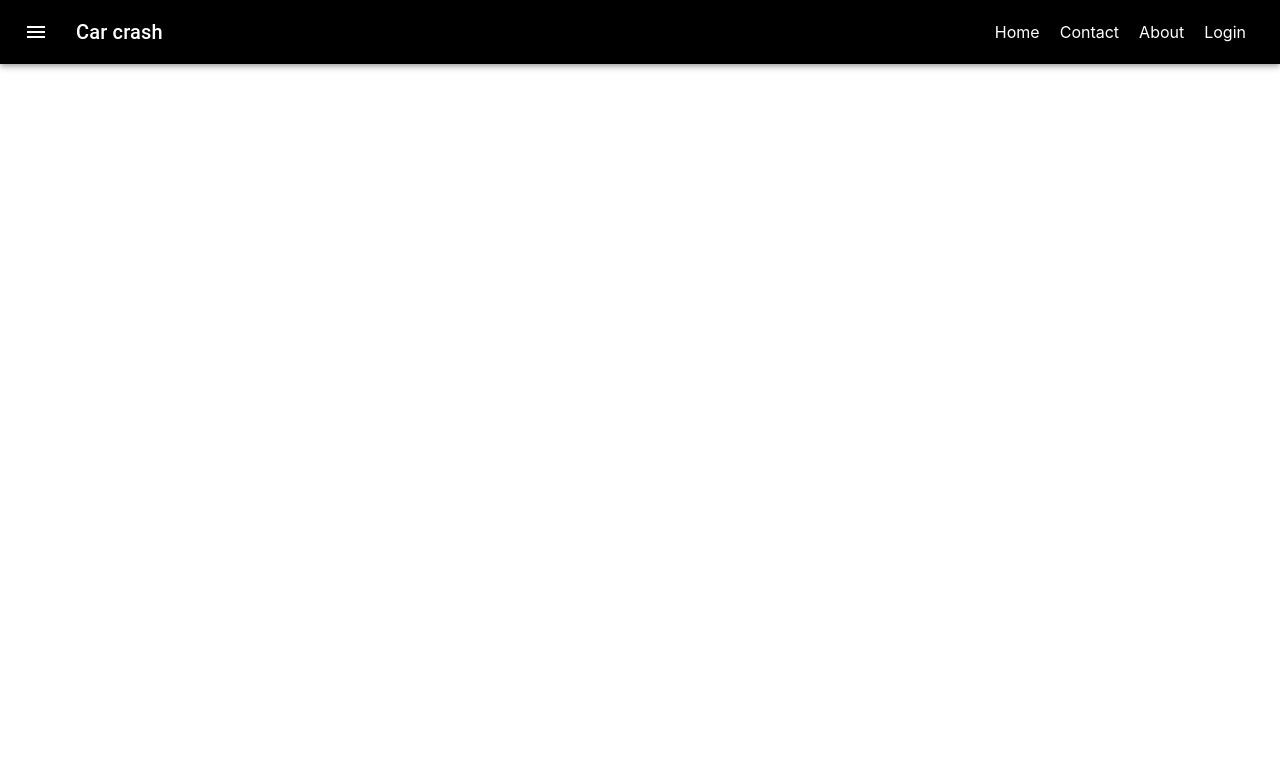
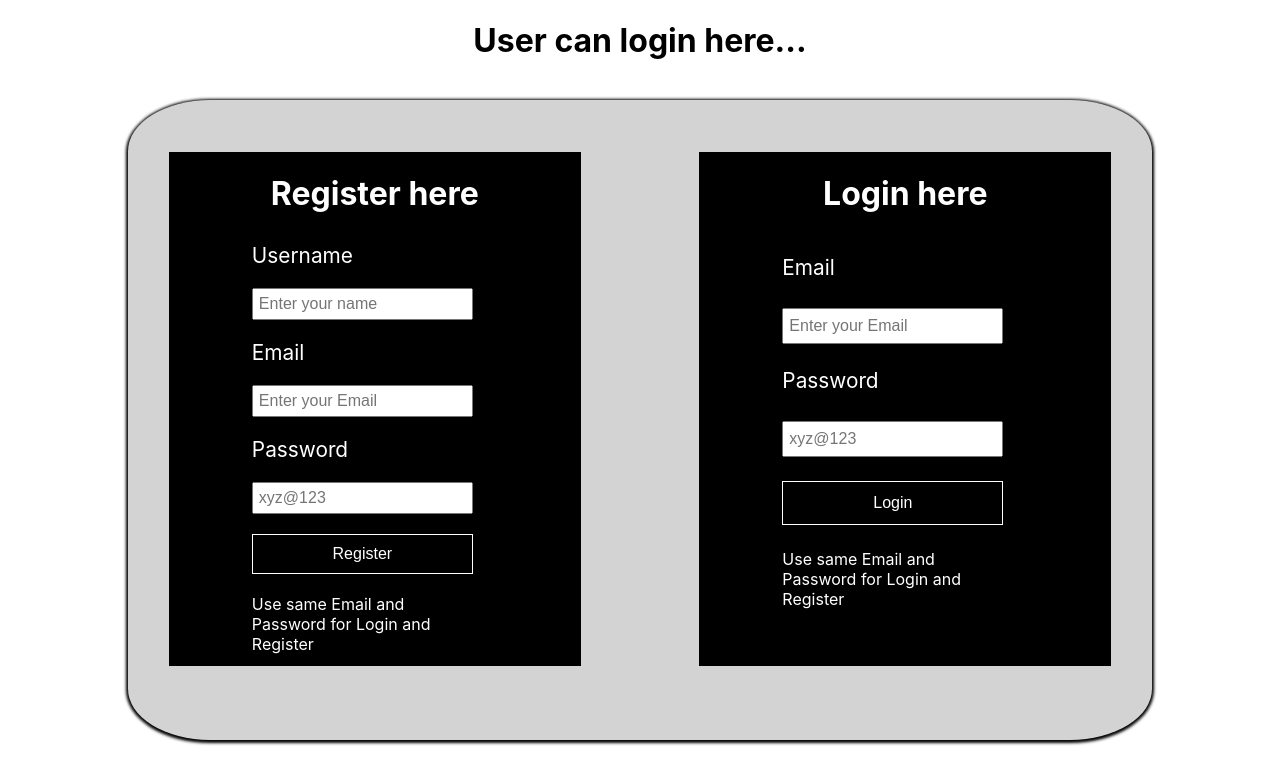
Before and after one commit to jayeshk-star/Car_crash, a React (Create React App) app in the folder myapp/: page /login in a window 1280 px wide. Shown: the top 784 px of the page. Built offline with nearby package versions, Linux system fonts and the light colour scheme.

Commit message:
redirect part is done

```diff
--- a/myapp/src/App.js
+++ b/myapp/src/App.js
@@ -1,14 +1,13 @@
 import "./App.css";
 import Routes from "./compoents/Routes";
 
-// import Signup from './compoents/Signup';
-
+import Signup from './compoents/Signup';
 
 function App() {
+
   return (
     <div>
-     {/* <Signup /> */}
-     <Routes />
+      <Signup />
     </div>
   );
 }
--- a/myapp/src/compoents/Signup.jsx
+++ b/myapp/src/compoents/Signup.jsx
@@ -1,5 +1,7 @@
 import React, { useState } from 'react'
+import { Redirect } from 'react-router'
 import './Signup.css'
+import Routes from './Routes'
 
 const Signup = () => {
   const [username, setUsername] = useState('')
@@ -7,6 +9,7 @@ const Signup = () => {
   const [pass, setPass] = useState('')
   const [email1, setEmail1] = useState('')
   const [pass1, setPass1] = useState('')
+  const [islogging, setisloggin] = useState(false)
 
   const handlRegister = () => {
     if (email === '' || pass === '' || email === '') {
@@ -25,7 +28,7 @@ const Signup = () => {
     var Data = JSON.parse(localStorage.getItem('userdata'))
     if (email1 === Data.Eamil && pass1 === Data.Pass) {
       alert('login successful')
-
+      setisloggin(true)
     } else {
       alert('please enter correct email and password')
     }
@@ -33,6 +36,10 @@ const Signup = () => {
 
   return (
     <div>
+      {islogging ? (
+        <Routes />
+      ) : (
+        <>
           <h1 style={{ textAlign: 'center' }}>User can login here...</h1>
           <div className='signup'>
             <div className='register'>
@@ -97,6 +104,8 @@ const Signup = () => {
               </div>
             </div>
           </div>
+        </>
+      )}
     </div>
   )
 }
```
Lines whose indentation alone changed are shown as unchanged.
